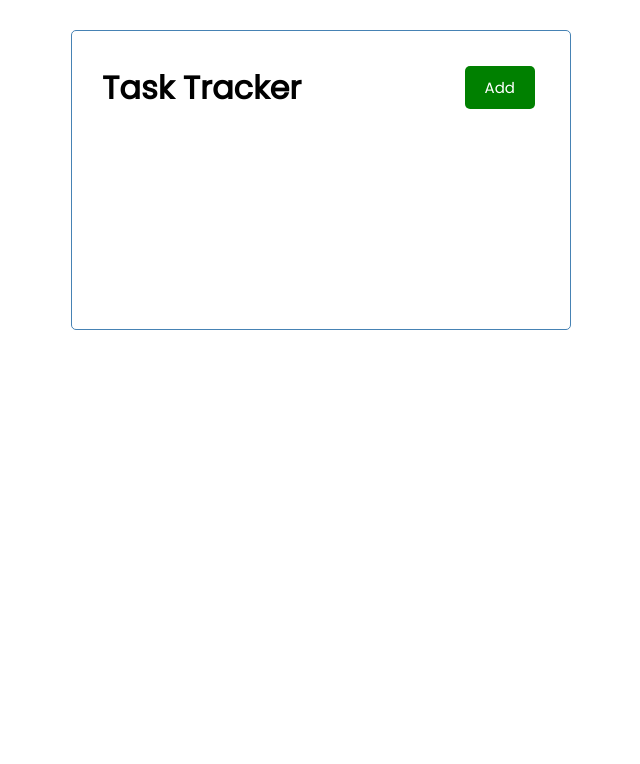
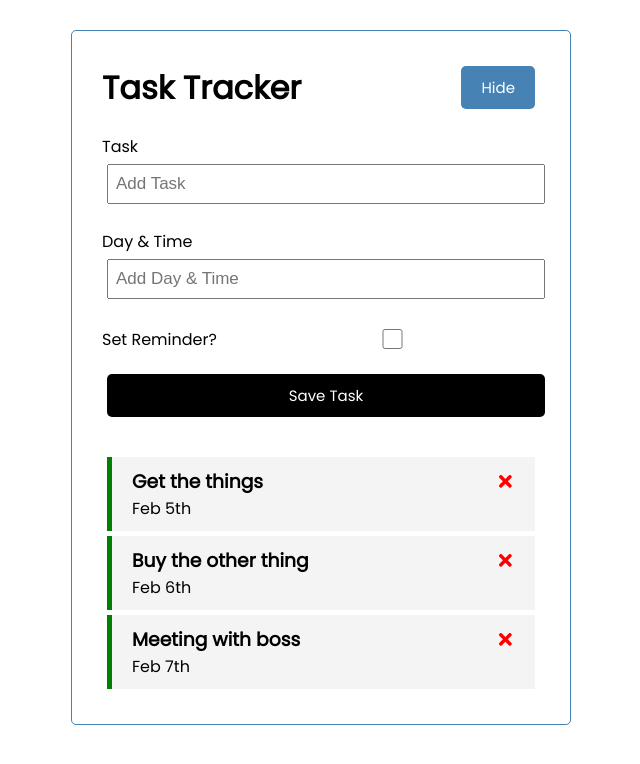
Before and after one commit to jacobkwan/react-todo-list, a React (Create React App) app: page / in a window 1280 px wide. Both pictures are taken after a click on the button "Add". Shown: the top 764 px of the page, without its empty margins (319-959 px from the left). Built offline with nearby package versions, Linux system fonts and the light colour scheme.

Commit message:
add components to practice passing and catching stateful stuff as props

```diff
--- a/src/App.js
+++ b/src/App.js
@@ -1,11 +1,69 @@
-import Header from "./components/Header"
+import { useState } from "react";
+import Header from "./components/Header";
+import Tasks from "./components/Tasks";
+import AddTask from "./components/AddTask";
 
 const App = () => {
+  const [tasks, setTasks] = useState([
+    {
+      id: 1,
+      text: "Get the things",
+      day: "Feb 5th",
+      reminder: true,
+    },
+    {
+      id: 2,
+      text: "Buy the other thing",
+      day: "Feb 6th",
+      reminder: true,
+    },
+    {
+      id: 3,
+      text: "Meeting with boss",
+      day: "Feb 7th",
+      reminder: true,
+    },
+  ]);
+
+  const [showAddTask, setShowAddTask] = useState(false);
+
+  // Add Task
+  const addTask = (task) => {
+    const id = Math.floor(Math.random() * 10000) + 1;
+    const newTask = { id, ...task };
+    setTasks([...tasks, newTask]);
+  };
+
+  // Delete Task on click
+  const deleteTask = (id) => {
+    setTasks(tasks.filter((task) => task.id !== id));
+  };
+
+  // Toggle Reminder
+  const toggleReminder = (id) => {
+    setTasks(
+      tasks.map((task) => {
+        if (task.id === id) {
+          task.reminder = !task.reminder;
+        }
+        return task;
+      })
+    );
+  };
   return (
     <div className="container">
-      <Header />
+      <Header
+        showAddTask={showAddTask}
+        onClickAddBtn={() => setShowAddTask(!showAddTask)}
+      />
+      {showAddTask && <AddTask onAdd={addTask} />}
+      {tasks.length > 0 ? (
+        <Tasks tasks={tasks} onDelete={deleteTask} onToggle={toggleReminder} />
+      ) : (
+        "All tasks completed!"
+      )}
     </div>
   );
-}
+};
 
 export default App;
--- /dev/null
+++ b/src/components/AddTask.js
@@ -0,0 +1,42 @@
+import { useState } from 'react'
+
+const AddTask = ({ onAdd }) => {
+	const [text, setText] = useState('')
+	const [day, setDay] = useState('')
+	const [reminder, setReminder] = useState(false)
+
+	const onSubmit = (e) => {
+		e.preventDefault()
+		if (!text) {
+			alert('please fill in the task description')
+			return
+		}
+		onAdd({ text, day, reminder })
+
+		setText('')
+		setDay('')
+		setReminder(false)
+	}
+	return (
+		<form className='add-form' onSubmit={onSubmit}>
+			<div className='form-control'>
+				<label>Task</label>
+				<input type="text" placeholder='Add Task' value={text}
+				onChange={(e) => setText(e.target.value)}/>
+			</div>
+			<div className='form-control'>
+				<label>Day & Time</label>
+				<input type="text" placeholder='Add Day & Time' value={day}
+				onChange={(e) => setDay(e.target.value)}/>
+			</div>
+			<div className='form-control form-control-check'>
+				<label>Set Reminder?</label>
+				<input type="checkbox" value={reminder} checked={reminder}
+				onChange={(e) => setReminder(e.currentTarget.checked)}/>
+			</div>
+			<input type="submit" value='Save Task' className='btn btn-block'/>
+		</form>
+	)
+}
+
+export default AddTask
--- a/src/components/Header.js
+++ b/src/components/Header.js
@@ -1,15 +1,15 @@
 import PropTypes from "prop-types";
 import Button from "./Button";
 
-const Header = ({ title }) => {
-  const onClick = (e) => {
-    console.log(e.target);
-  };
-
+const Header = ({ title, showAddTask, onClickAddBtn }) => {
   return (
     <header className="header">
       <h1>{title}</h1>
-      <Button color="green" text="Add" onClick={onClick} />
+      <Button
+        color={showAddTask ? "steelBlue" : "green"}
+        text={showAddTask ? "Hide" : "Add"}
+        onClick={onClickAddBtn}
+      />
     </header>
   );
 };
--- /dev/null
+++ b/src/components/Task.js
@@ -0,0 +1,15 @@
+import { FaTimes } from 'react-icons/fa'
+
+const Task = ({ task, onDelete, onToggle }) => {
+  return (
+	  <div className={`task ${task.reminder ? 'reminder' : ''}`} onDoubleClick={() => onToggle(task.id)}>
+			<h3>
+				{task.text}
+				<FaTimes style={{ color: 'red'}} onClick={() => onDelete(task.id)}/>
+			</h3>
+			<p>{task.day}</p>
+		</div>
+	);
+};
+
+export default Task;
--- /dev/null
+++ b/src/components/Tasks.js
@@ -0,0 +1,15 @@
+import Task from './Task'
+
+const Tasks = ({ tasks, onDelete, onToggle}) => {
+  return (
+    <>
+		  {tasks.map((task) => (
+      <Task key={task.id}
+      task={task}
+      onDelete={onDelete}
+      onToggle={onToggle}/>))}
+    </>
+  );
+};
+
+export default Tasks;
```
